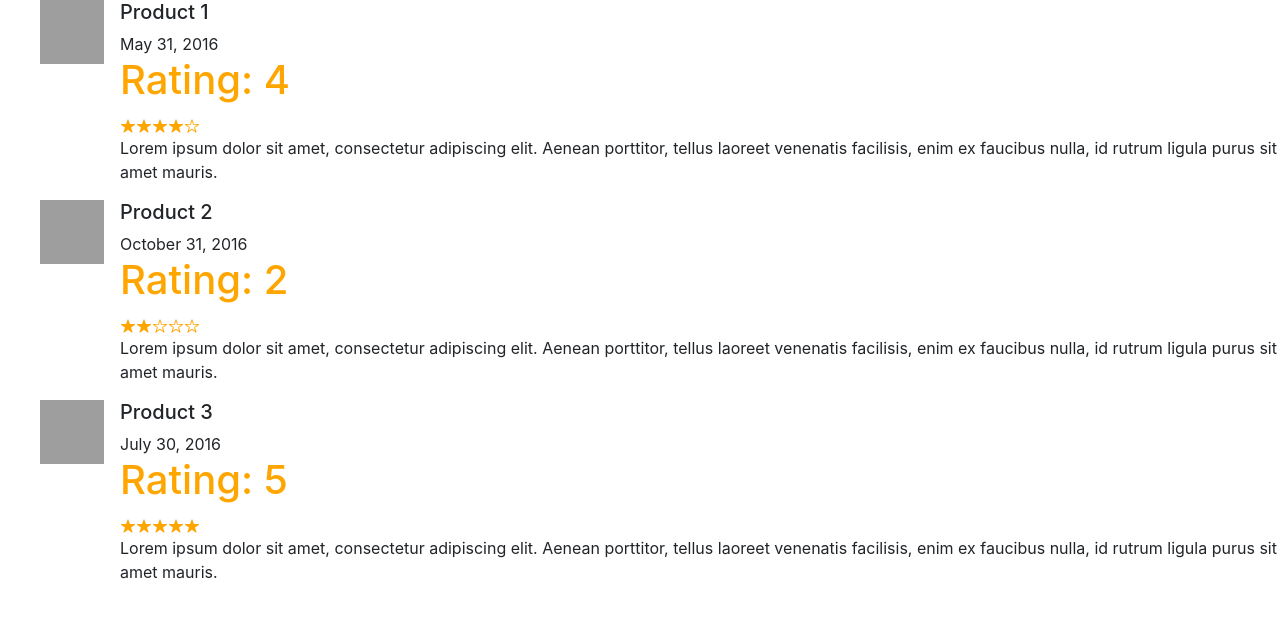
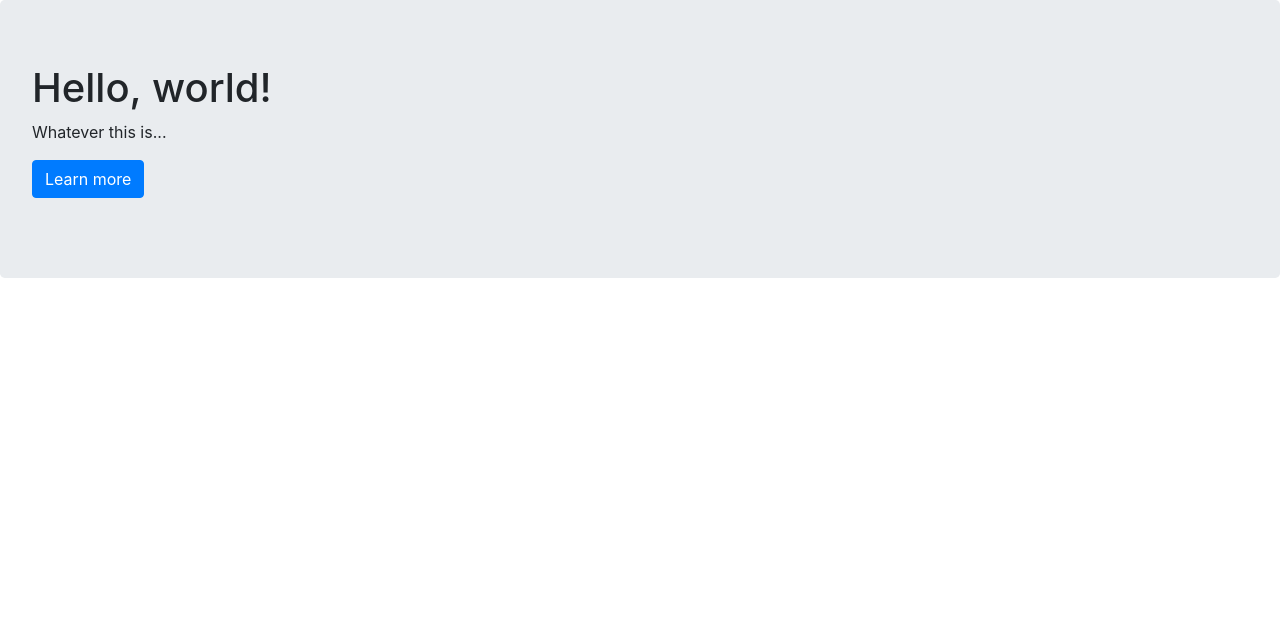
Before and after one commit to stann082/first-react-app, a React (Create React App) app: page / in a window 1280 px wide. Shown: the top 618 px of the page. Built offline with nearby package versions, Linux system fonts and the light colour scheme; grey boxes are pictures that could not be loaded.

Commit message:
Add Jumbotron component

```diff
--- a/src/App.js
+++ b/src/App.js
@@ -1,11 +1,11 @@
 import React from "react";
 import "bootstrap/dist/css/bootstrap.min.css";
-import Products from "./Products";
+import JumbotronComponent from "./JumbotronComponent";
 
 function App() {
   return (
     <div>
-      <Products />
+      <JumbotronComponent />
     </div>
   );
 }
--- /dev/null
+++ b/src/JumbotronComponent.js
@@ -0,0 +1,18 @@
+import React from "react";
+import { Jumbotron, Button } from "react-bootstrap";
+
+function JumbotronComponent() {
+  return (
+    <div>
+      <Jumbotron>
+        <h1>Hello, world!</h1>
+        <p>Whatever this is...</p>
+        <p>
+          <Button variant="primary">Learn more</Button>
+        </p>
+      </Jumbotron>
+    </div>
+  );
+}
+
+export default JumbotronComponent;
```
